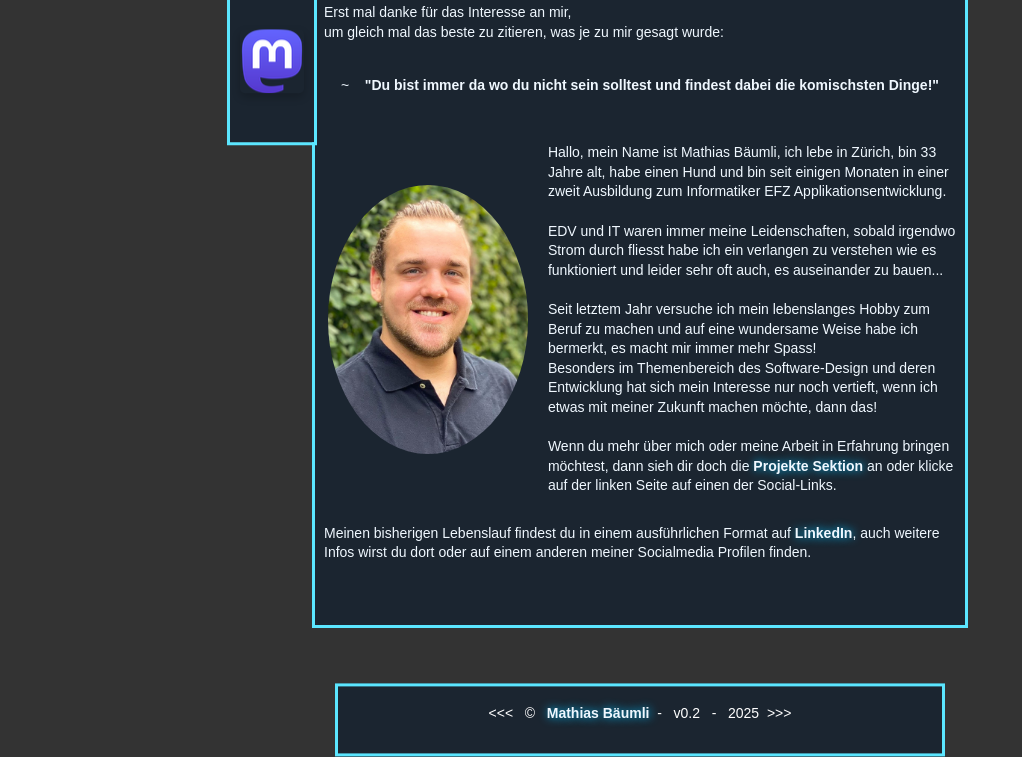
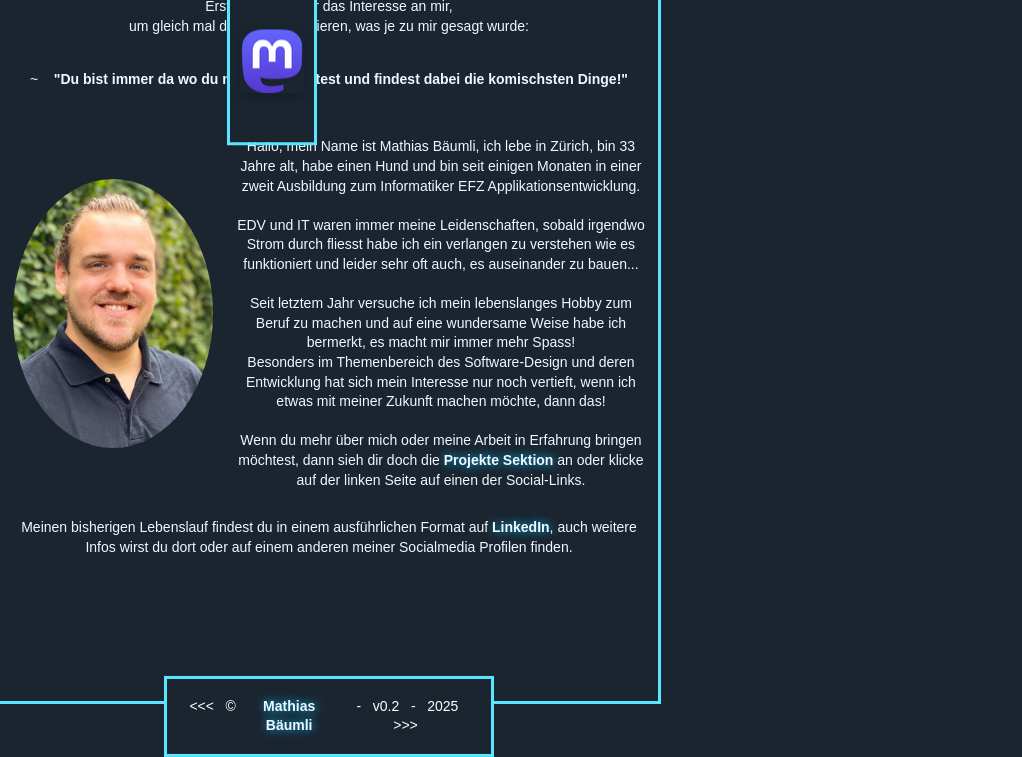
Before and after one commit to Lunyxium/a-quo, a website built with webpack: page about.html in a window 1280 px wide. Shown: the part 352-1109 px from the top of the page, without its empty margins (0-1022 px from the left). Built offline with nearby package versions, Linux system fonts and the light colour scheme.

Commit message:
Update about.html

```diff
--- a/about.html
+++ b/about.html
@@ -23,7 +23,7 @@
   <meta name="theme-color" content="#fafafa">
 </head>
 
-<body>
+<body style="overflow:hidden; margin:0; text-align:center;>
 <div class="center">
   <img src="./img/banner.png"
         alt="Banner Image"
```
